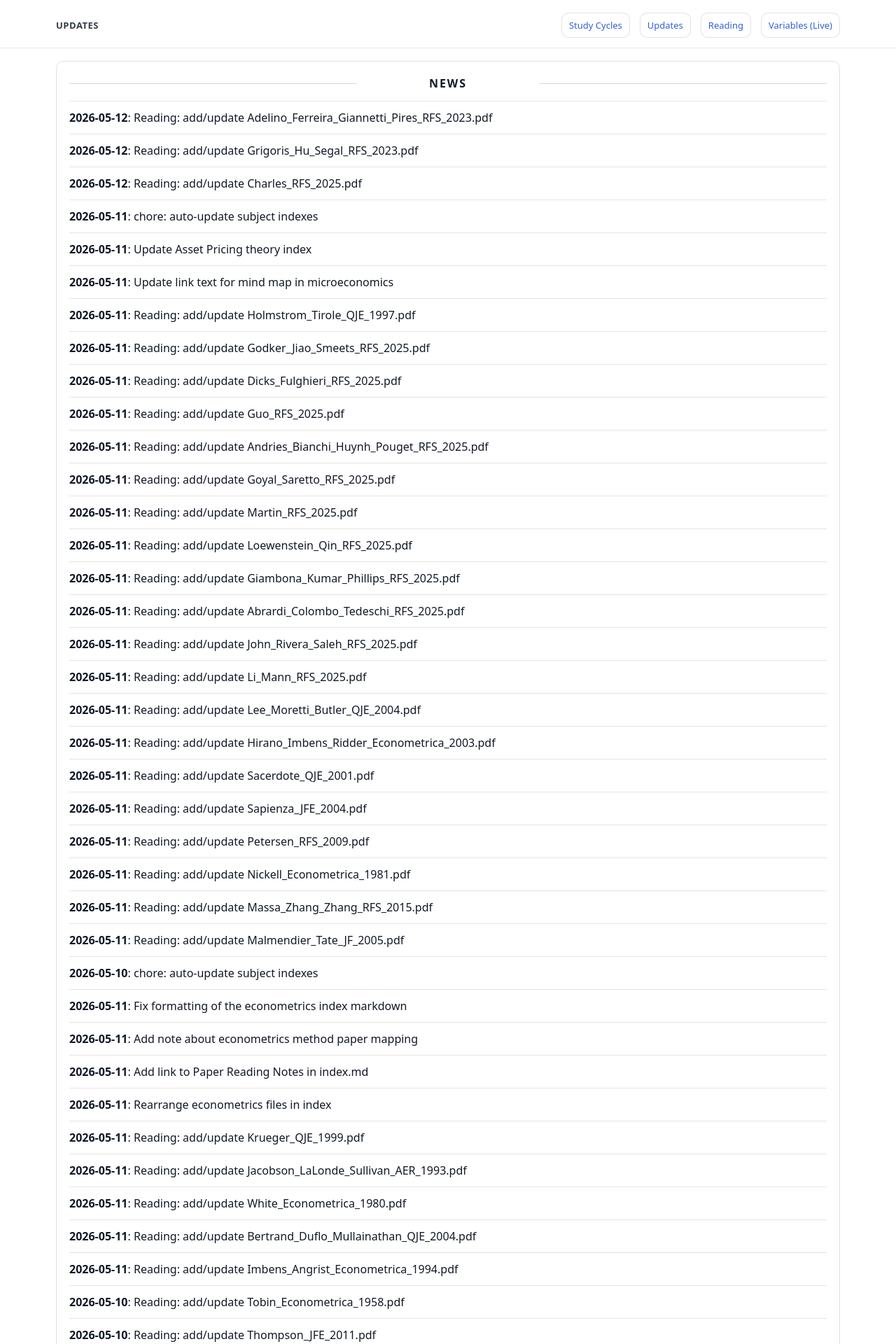
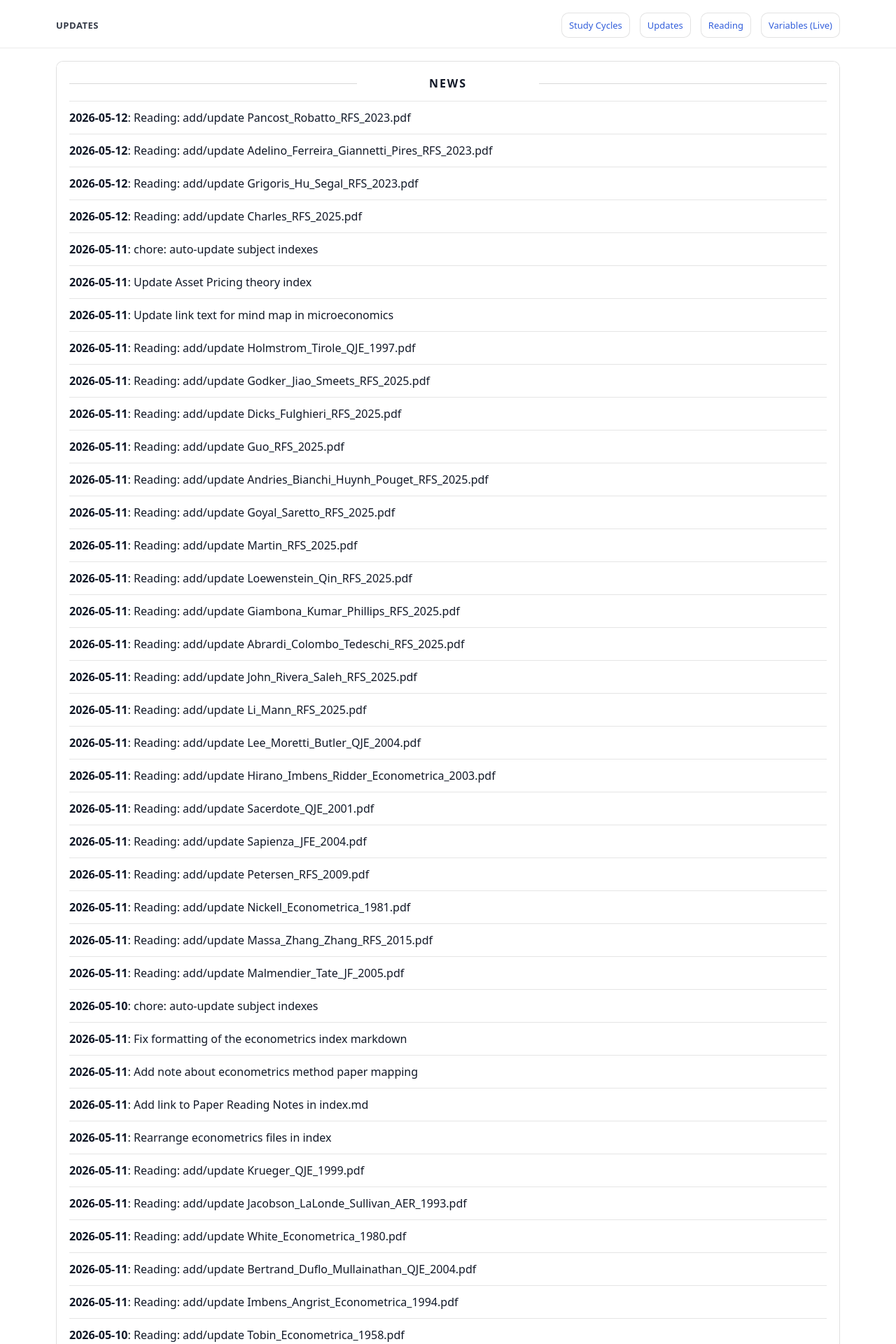
Before and after one commit to yaxinzn/study-archive, a Jekyll site: the page built from updates/index.md, in a window 1280 px wide. Shown: the top 1920 px of the page at 70% size. Built offline with Jekyll 4.4.1, drawn with Linux system fonts in a browser that asks for light colours; some of the changed text lies outside the part shown.

Commit message:
chore: update NEWS feed

```diff
--- a/_data/news.yml
+++ b/_data/news.yml
@@ -1,4 +1,7 @@
 # Auto-generated update history (sorted newest -> oldest). Do not edit manually.
+- ts: "1778530286"
+  date: "2026-05-12"
+  title: "Reading: add/update Pancost_Robatto_RFS_2023.pdf"
 - ts: "1778530134"
   date: "2026-05-12"
   title: "Reading: add/update Adelino_Ferreira_Giannetti_Pires_RFS_2023.pdf"
```
